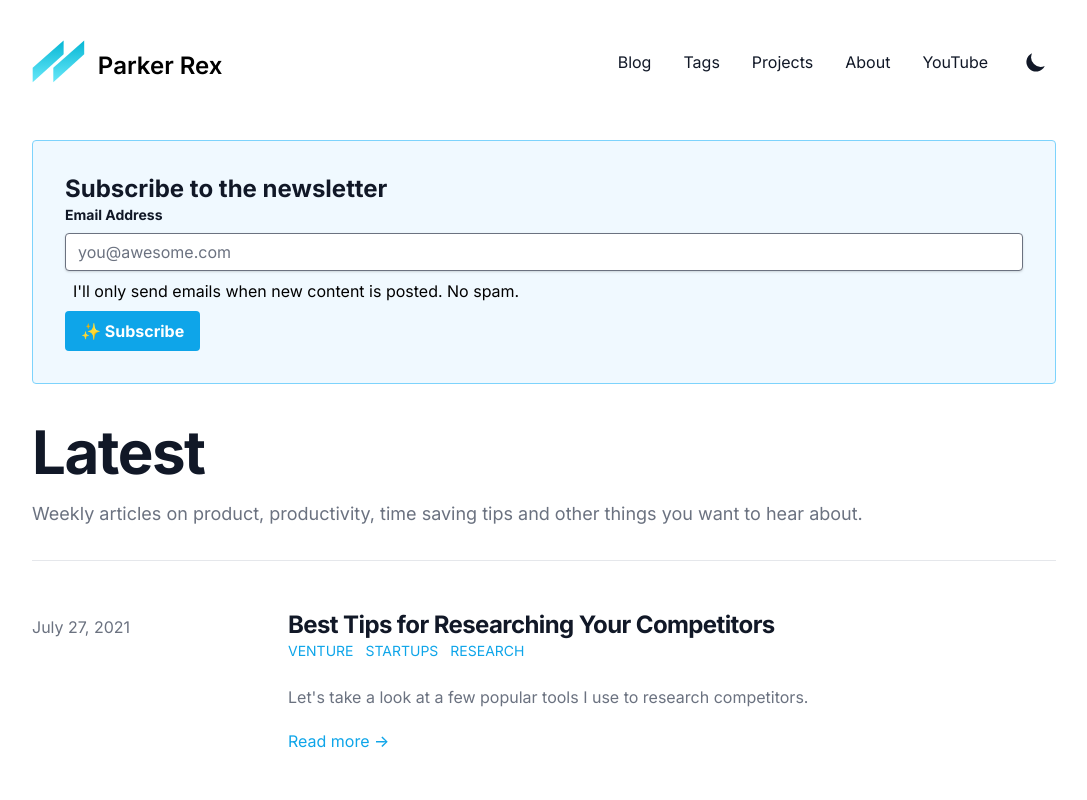
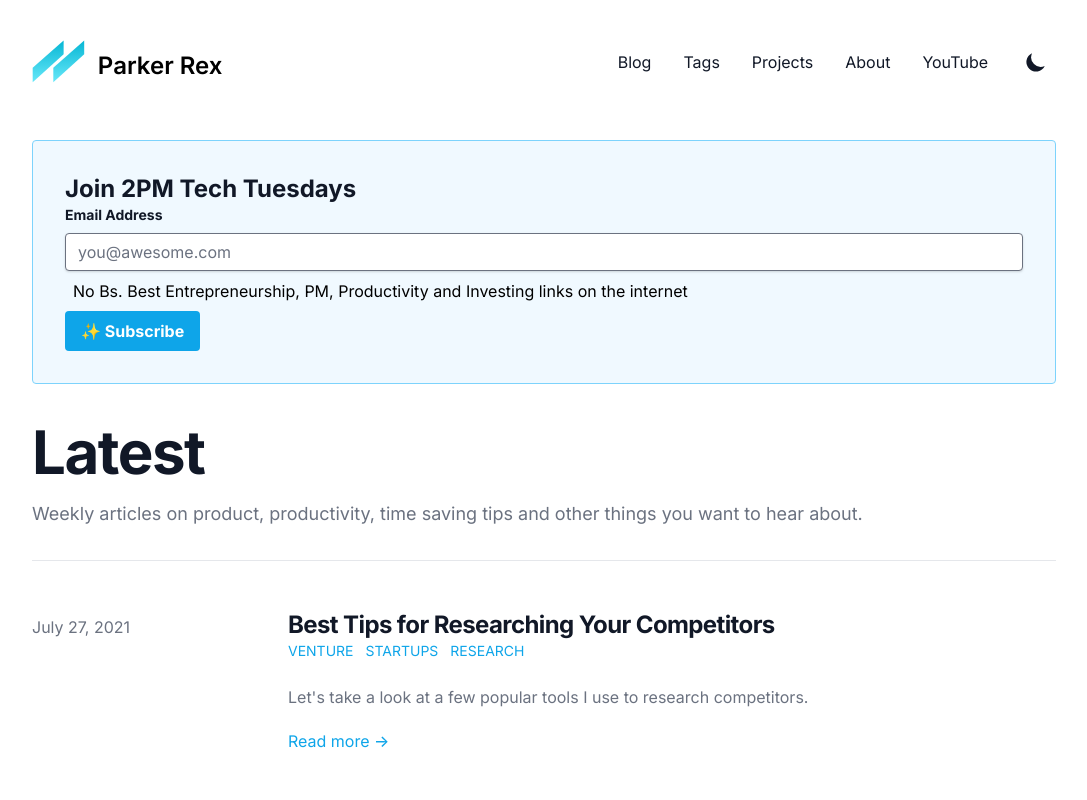
Before and after one commit to ParkerRex/product-blog, a Next.js app: page / in a window 1280 px wide. Shown: the top 800 px of the page, without its empty margins (96-1183 px from the left). Built offline with nearby package versions, Linux system fonts and the light colour scheme; what @tailwindcss/typography would draw is missing.

Commit message:
updated newsletter copy

```diff
--- a/components/Subscribe.js
+++ b/components/Subscribe.js
@@ -37,7 +37,7 @@ function Subscribe() {
   return (
     <div className="border border-blue-300 rounded p-8 my-4 w-full dark:border-gray-800 bg-blue-50 dark:bg-blue-opaque">
       <form onSubmit={subscribe}>
-        <p className="text-2xl font-bold text-gray-900">Subscribe to the newsletter</p>
+        <p className="text-2xl font-bold text-gray-900">Join 2PM Tech Tuesdays</p>
         <label className="block text-gray-900 text-sm font-bold mb-2" htmlFor="email-input">
           {'Email Address'}
         </label>
@@ -51,7 +51,9 @@ function Subscribe() {
           className="shadow appearance-none border rounded w-full py-2 px-3 text-gray-700 leading-tight focus:outline-none focus:shadow-outline"
         />
         <div className="text-black p-2">
-          {message ? message : `I'll only send emails when new content is posted. No spam.`}
+          {message
+            ? message
+            : `No Bs. Best Entrepreneurship, PM, Productivity and Investing links on the internet`}
         </div>
         <button
           type="submit"
```
